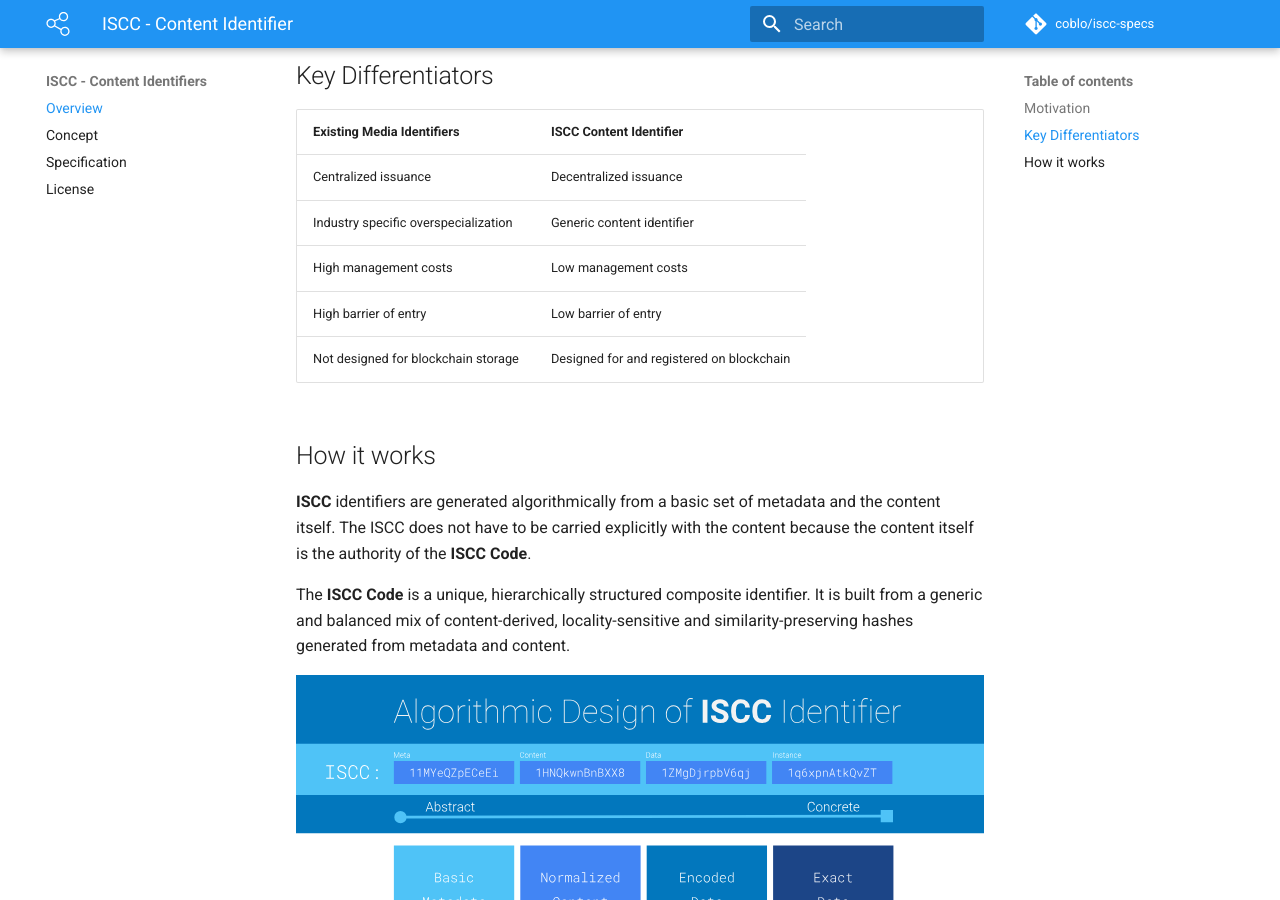
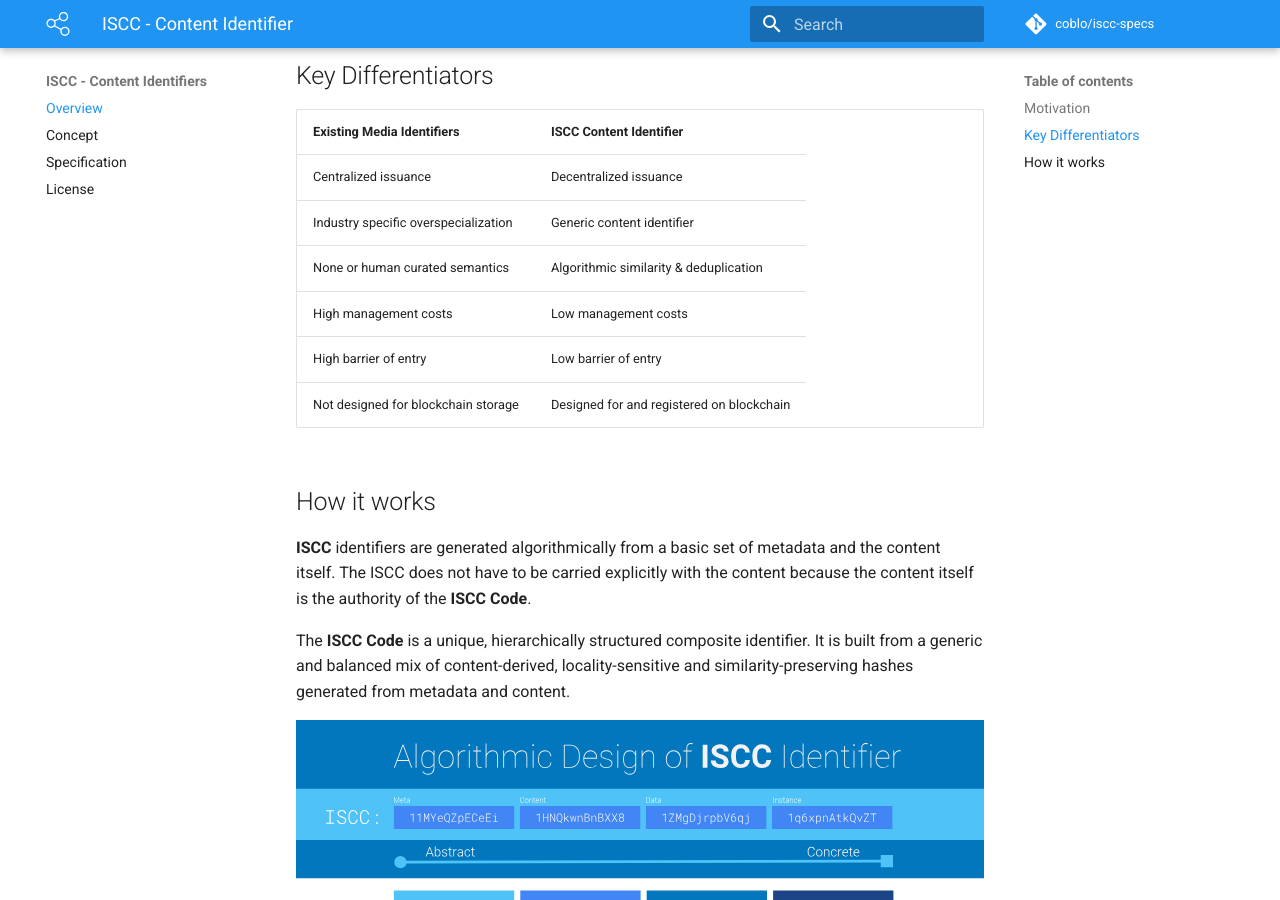
Before and after one commit to iscc/iscc-specs, an MkDocs documentation site: the page built from docs/index.md, in a window 1280 px wide and 900 px high, scrolled down 882 px. Built offline with MkDocs 1.6.1 and Material for MkDocs 9.7.7, drawn with Linux system fonts in a browser that asks for light colours; comment, search, counter and statistics services are not loaded; old or Windows-style settings are respelled for this version of MkDocs.

Commit message:
extend key differentiators

```diff
--- a/docs/index.md
+++ b/docs/index.md
@@ -22,6 +22,7 @@ With better identifiers for digital content, the entire ecosystem becomes more e
 | ------------------------------------ | ----------------------------------------- |
 | Centralized issuance                 | Decentralized issuance                    |
 | Industry specific overspecialization | Generic content identifier                |
+| None or human curated semantics      | Algorithmic similarity & deduplication    |
 | High management costs                | Low management costs                      |
 | High barrier of entry                | Low barrier of entry                      |
 | Not designed for blockchain storage  | Designed for and registered on blockchain |
--- a/mkdocs.yml
+++ b/mkdocs.yml
@@ -12,7 +12,7 @@ edit_uri: 'edit/master/docs/'
 # Copyright
 copyright: 'Copyright © 2016-2017 Content Blockchain Project | ISCC: 11ZFVFc87RhdH-1HWMGKrLkhzSn-1ZYcPCjTCjGEr'
 
-# Documentation and Ttheme
+# Documentation and Theme
 theme:
     name: 'material'
     language: 'en'
```
